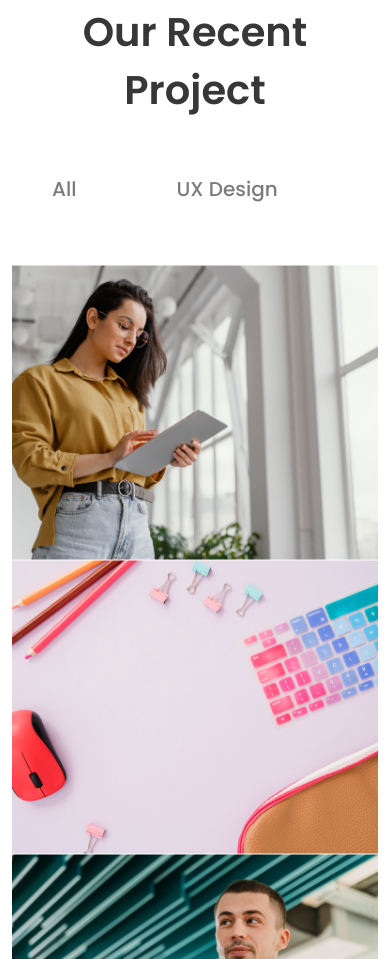
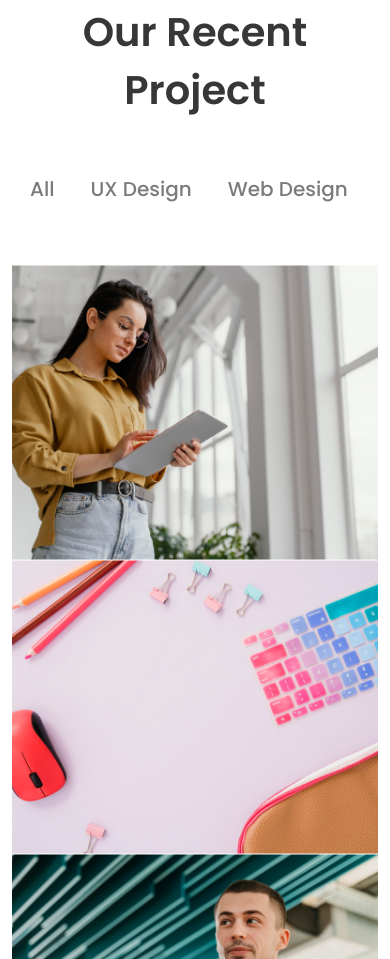
Before and after one commit to AmanPunia-510/Digiency, a plain HTML site: page index.html in a window 390 px wide. Shown: the part 4383-5342 px from the top of the page. Drawn offline with nearby package versions, Linux system fonts and the light colour scheme.

Commit message:
change in recents text

```diff
--- a/assets/css/style.css
+++ b/assets/css/style.css
@@ -368,7 +368,6 @@ ul {
 }
 
 .recents-projects {
-    overflow-x: scroll;
     margin-bottom: 30px;
 }
 
@@ -386,7 +385,7 @@ ul {
 }
 
 .recents {
-    padding: 15px 40px;
+    padding: 15px 18px;
     text-wrap: nowrap !important;
 }
 
@@ -727,6 +726,10 @@ ul {
     .copywr-svg {
         margin-bottom: 15px;
     }
+
+        .recents-projects{
+            overflow-x: scroll;
+        }
 }
 
 @media (max-width:768px) {
--- a/index.html
+++ b/index.html
@@ -300,7 +300,7 @@
             <div class="what-we-do ff-poppins black-37 font-size-40 font-weight-600 line-height-58 text-center">Our
                 Recent Project</div>
 
-            <div class="recents-projects d-flex gap-20">
+            <div class="recents-projects d-flex justify-content-start justify-content-lg-evenly">
                 <p
                     class="recents recents1 ff-poppins font-weight-500 font-size-20 line-height-30 black7B cursor-pointer">
                     All</p>
```
